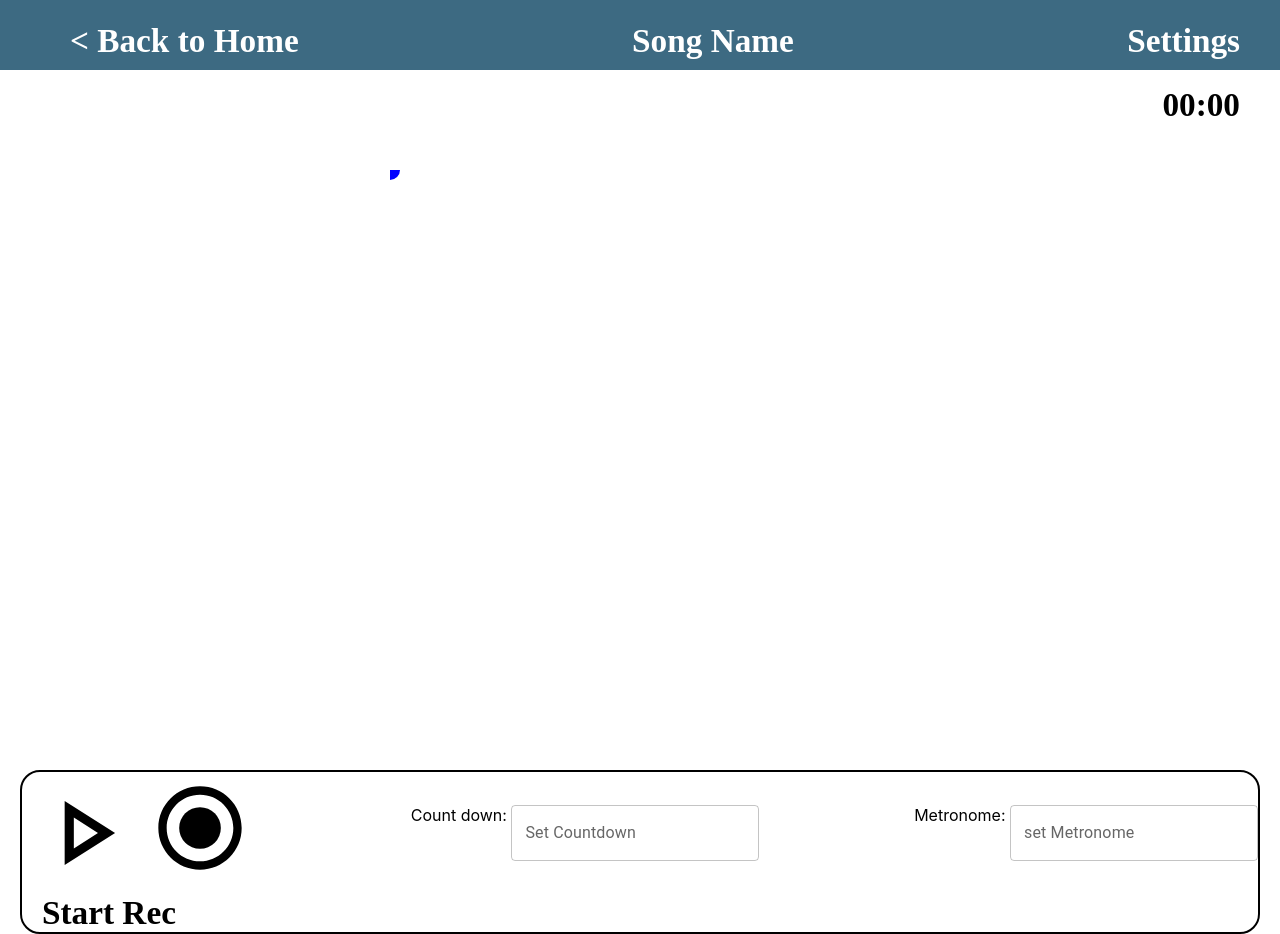
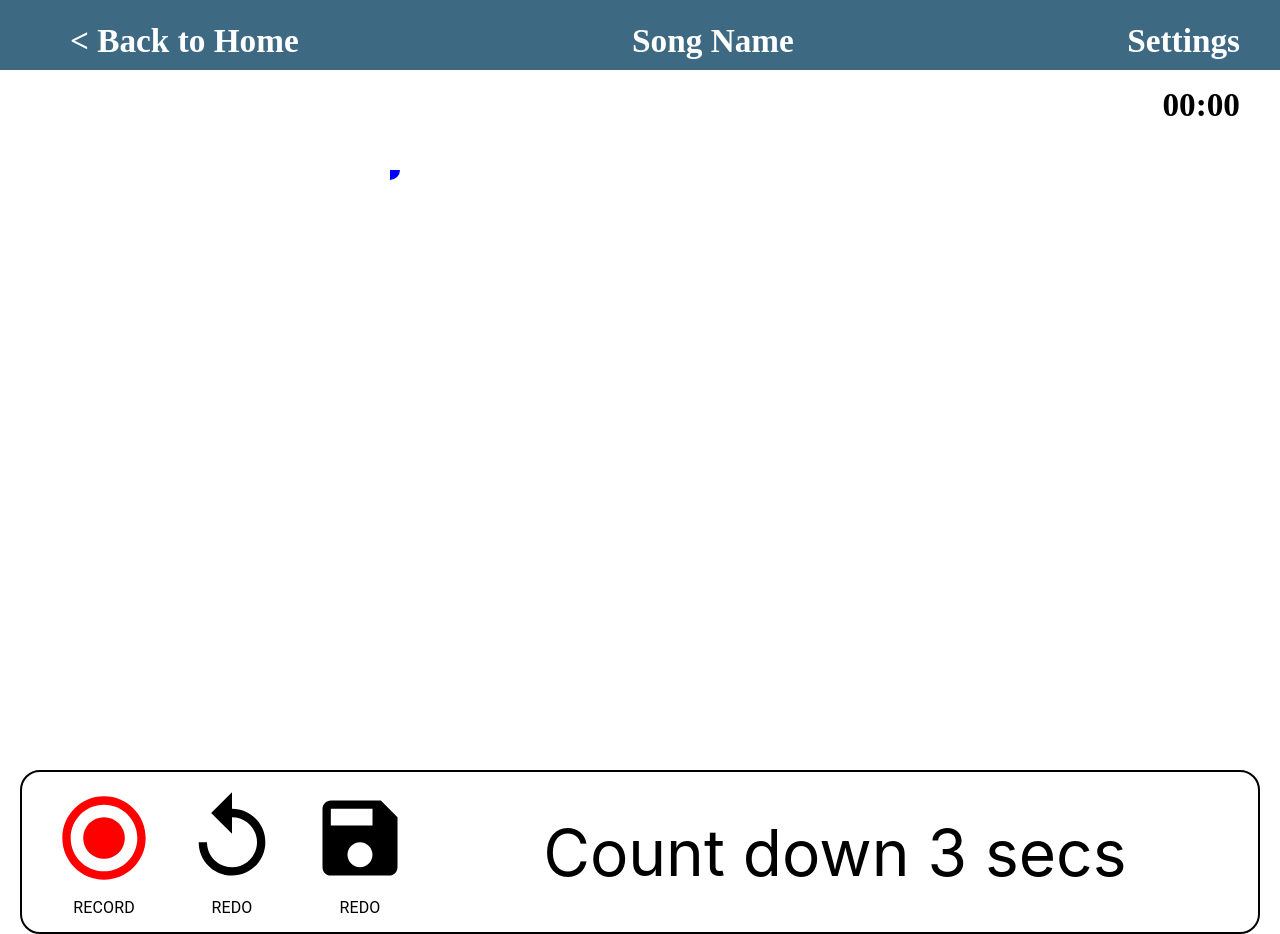
Before and after one commit to beeryce7/Mugic-Bowing-Application, a React (Create React App) app in the folder app/: page /#/play in a window 1280 px wide. Built offline with nearby package versions, Linux system fonts and the light colour scheme.

Commit message:
refactor: font sizing and icons are inplace

```diff
--- /dev/null
+++ b/app/src/components/PlaySession/MediaControl.css
@@ -0,0 +1,6 @@
+.icon-container {
+    display: flex;
+    flex-direction: column;
+    align-items: center;
+    margin-left: 16px;
+}
--- a/app/src/components/PlaySession/MediaControl.js
+++ b/app/src/components/PlaySession/MediaControl.js
@@ -1,8 +1,12 @@
 
 import React, {useEffect, useState} from 'react';
-import PlayArrowOutlinedIcon from '@mui/icons-material/PlayArrowOutlined';
+import './MediaControl.css';
+
 import StopOutlinedIcon from '@mui/icons-material/StopOutlined';
 import RadioButtonCheckedOutlinedIcon from '@mui/icons-material/RadioButtonCheckedOutlined';
+import ReplayIcon from '@mui/icons-material/Replay';
+import SaveIcon from '@mui/icons-material/Save';
+import { Box, Typography } from '@mui/material';
 
 import { startRecording, stopRecording } from '../../slices/recordingDataSlice'
 import { useDispatch, useSelector } from 'react-redux';
@@ -21,8 +25,8 @@ const MediaControl = () => {
         setSecondsElapsed(Math.round((Date.now() - recordingStartTime) / 1000))
     }
 
-    const handlePlay = () => {
-        console.log("play")
+    const handleRedo= () => {
+        console.log("redo")
     };
 
     const handleStop = () => {
@@ -33,7 +37,6 @@ const MediaControl = () => {
         setSecondsElapsed(0)
         */
 
-        console.log("stop")
     };
 
     const handleRecord = () => {
@@ -42,42 +45,69 @@ const MediaControl = () => {
         /*
         interval = setInterval(() => updateTimeElapsed(), 1000)
         */
-        console.log("record")
+    };
+
+    const handleSave = () => {
+        console.log("save");
+    }
+
+    const iconStyles = {
+        width: { xs: '50px', sm: '80px', md: '100px' },
+        height: { xs: '50px', sm: '80px', md: '100px' },
+        cursor: 'pointer',
+        p: 3/4,
     };
 
     return (
         <>
-            <PlayArrowOutlinedIcon
-                onClick={handlePlay}
-                sx={{
-                    width: 110,
-                    height: 110,
-                    cursor: 'pointer',
-                    p: 3/4,
-                }}
-            />
             {!isRecording ? (
+                <Box className="icon-container">
                     <RadioButtonCheckedOutlinedIcon
                         onClick={handleRecord}
                         sx={{
-                    width: 100,
-                    height: 100,
-                    cursor: 'pointer',
-                    p: 3/4,
+                            ...iconStyles,
+                            color: 'red',
                         }}
                     />
+                    <Typography variant="subtitle1">
+                        RECORD
+                    </Typography>
+                </Box>
             ) : (
+                <Box className="icon-container">
                     <StopOutlinedIcon
                         onClick={handleStop}
                         sx={{
-                    width: 110,
-                    height: 110,
-                    cursor: 'pointer',
-                    p: 3/4,
+                            ...iconStyles,
                         }}
                     />
+                    <Typography variant="subtitle1">
+                        STOP
+                    </Typography>
+                </Box>
             )}
-
+            <Box className="icon-container">
+                <ReplayIcon
+                    onClick={handleRedo}
+                    sx={{
+                        ...iconStyles,
+                    }}
+                />
+                <Typography variant="subtitle1" >
+                    REDO
+                </Typography>
+            </Box>
+            <Box className="icon-container">
+                <SaveIcon
+                    onClick={handleSave}
+                    sx={{
+                        ...iconStyles,
+                    }}
+                />
+                <Typography variant="subtitle1" >
+                    REDO
+                </Typography>
+            </Box>
         </>
     );
 }
--- a/app/src/components/PlaySession/SessionState.css
+++ b/app/src/components/PlaySession/SessionState.css
@@ -1,7 +1,9 @@
 .media {
     display: flex;
+    align-items: center;
+    padding: 10px;
     justify-content: space-between;
-    align-items: center;
+
 
 }
 
@@ -18,6 +20,10 @@
     margin-right: 20px;
 }
 
+.text-container{
+    font-size: var(--card-text-size);
+    margin-right: 10%;
+}
 
 
 .new-graph {
--- a/app/src/components/PlaySession/SessionState.js
+++ b/app/src/components/PlaySession/SessionState.js
@@ -11,12 +11,10 @@ const SessionState = () => {
         <div className="media-items">
           <MediaControl/>
         </div>
-
-        <div>Count down: <span><TextField id="outlined-basic" label="Set Countdown" variant="outlined" /></span></div>
-        <div> Metronome: <TextField id="outlined-basic" label="set Metronome" variant="outlined" /></div>
+        <div className="text-container">
+          Count down 3 secs
+        </div>
       </div>
-      <div className="offset-right">Start Rec</div>
-
 
     </div>
   );
--- a/app/src/components/settings/InfoContainer.css
+++ b/app/src/components/settings/InfoContainer.css
@@ -8,3 +8,9 @@
 .outer{
     padding: 10;
 }
+
+.text-style{
+    font-size: var(--default-text-size);
+    font-family: var(--main-font);
+    font-weight: var(--main-font-weight);
+}
--- a/app/src/components/settings/InfoContainer.js
+++ b/app/src/components/settings/InfoContainer.js
@@ -6,7 +6,7 @@ import { Container } from '@mui/material';
 const InfoContainer = ({title, children, fill}) => {
     return (
     <Container className="outer">
-        <h2>{title}</h2>
+        <div className="text-style">{title}</div>
         <Container className={fill ? "body-fill" : "body-nofill"}>
             {children}
         </Container>
--- a/app/src/global.css
+++ b/app/src/global.css
@@ -5,10 +5,10 @@
     --main-background-color: #599CFF;
 
     --card-background-color: #C5E4E8;
-    --card-text-size: 5vw;
-    --title-text-size: 9vw;
-    --header-text-size: 2.6vw;
-    --default-text-size: 2.6vw;
+    --card-text-size: max(5vw, 18px);
+    --title-text-size: max(9vw, 18px);
+    --header-text-size: max(2.6vw, 18px);
+    --default-text-size: max(2.6vw, 18px);
 
     --main-text-color: black;
     --main-text-color-invert: white;
--- a/app/src/pages/settings/Settings.js
+++ b/app/src/pages/settings/Settings.js
@@ -23,9 +23,6 @@ const Settings = () => {
          </InfoContainer>
         </Grid>
         <Grid item xs={6}>
-         <InfoContainer title="Energy">
-
-         </InfoContainer>
         </Grid>
         <Grid item xs={6}>
          <InfoContainer title="Pitch">
@@ -33,9 +30,6 @@ const Settings = () => {
          </InfoContainer>
         </Grid>
         <Grid item xs={6}>
-         <InfoContainer title="Jolt">
-         <Switch />
-         </InfoContainer>
         </Grid>
         <Grid item xs={6}>
          <InfoContainer title="Roll">
```
Lines whose indentation alone changed are shown as unchanged.
